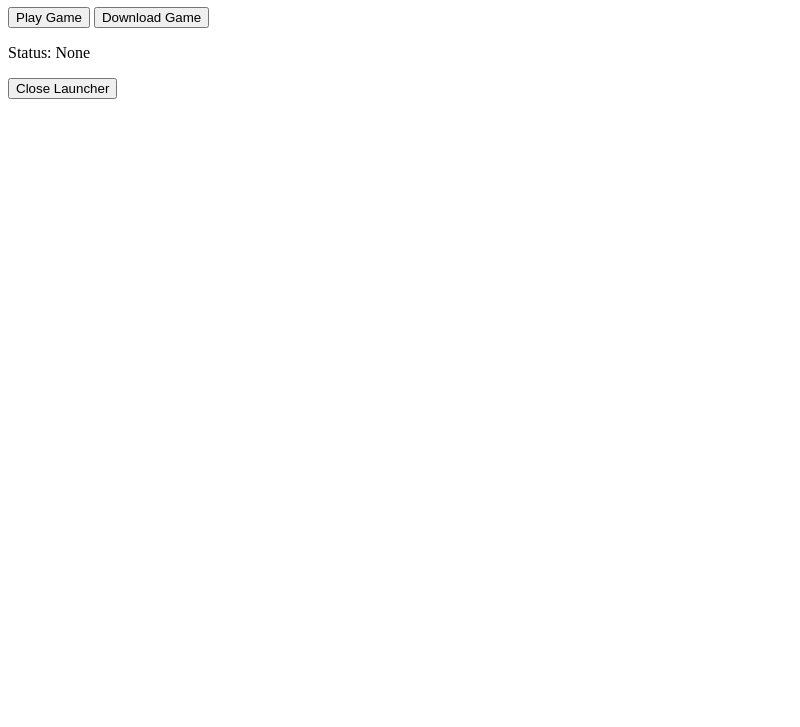
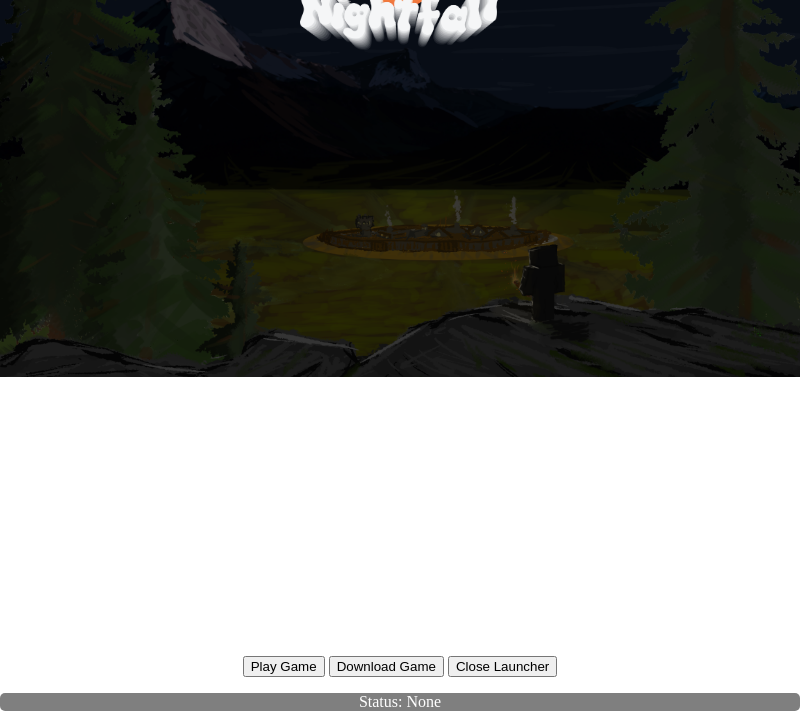
Before and after one commit to BrandonPessman/game-launcher, an Electron app: page index.html in a window 800 px wide. Shown: the part 73-800 px from the top of the page. Drawn offline with Linux system fonts and the light colour scheme.

Commit message:
Updates the UI

```diff
--- /dev/null
+++ b/index.css
@@ -0,0 +1,22 @@
+body {
+    background-image: URL('./assets/Normal.png');
+    background-size: 100%;
+    background-repeat: no-repeat;
+}
+
+.bottom {
+    position: absolute;
+    bottom: 0;
+    margin: auto;
+    left: 0;
+    right: 0;
+    margin-left: auto;
+    margin-right: auto;
+    color: white;
+}
+
+.status {
+    background-color: rgba(0,0,0,.5);
+    width: 100%;
+    border-radius: 5px;
+}
--- a/index.html
+++ b/index.html
@@ -3,14 +3,22 @@
   <head>
     <meta charset="UTF-8">
     <title>Nightfall Launcher</title>
+    <link rel="stylesheet" href="./index.css">
   </head>
   <body>
-    <h1> Nightfall Launcher </h1>
+    <center>
+    <img src="./assets/NightFallHD.png" style="width: 200px">
+  </center>
+  <div class="bottom">
+    <center>
     <button id="playButton"> Play Game </button>
     <button id="downloadgame"> Download Game </button>
-    <p><span id="extractedFile">Status: None</span></p>
+    <button id="closelauncher">Close Launcher</button>
+    <p class="status"><span id="extractedFile">Status: None</span></p>
 
-    <button id="closelauncher">Close Launcher</button>
+
+  </center>
+  </div>
     <!-- You can also require other files to run in this process -->
     <script src="./renderer.js"></script>
     <script src="./listeners.js"></script>
--- a/main.js
+++ b/main.js
@@ -13,13 +13,13 @@ let mainWindow
 function createWindow () {
   // Create the browser window.
   mainWindow = new BrowserWindow({
-    width: 400,
-    height: 300,
+    width: 800,
+    height: 450,
     webPreferences: {
       preload: path.join(__dirname, 'preload.js'),
       nodeIntegration: true
     },
-    frame: true
+    frame: false
   })
 
   // and load the index.html of the app.
```
Also changed, not shown: assets/132358D14DF2E82E3A561A0C5B80A5C69F59E846F421830BC5_pimgpsh_thumbnail_win_distr-removebg-preview_1.png (added), assets/NightFallHD.png (added), assets/Normal.png (added), assets/ProfilePic.png (added), assets/vglogo.png (added).
